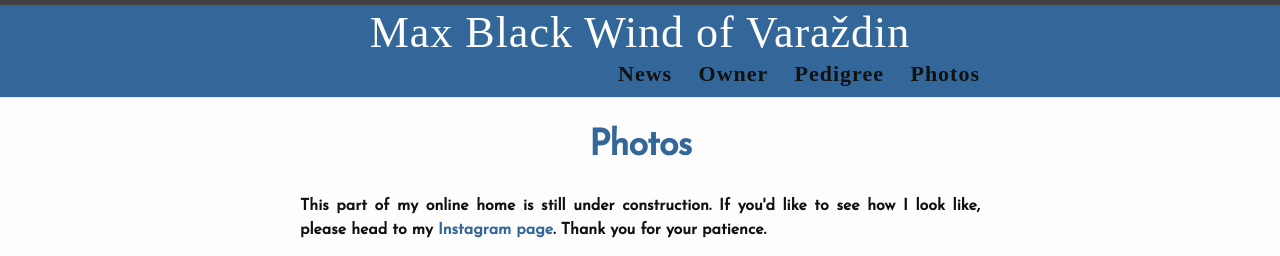
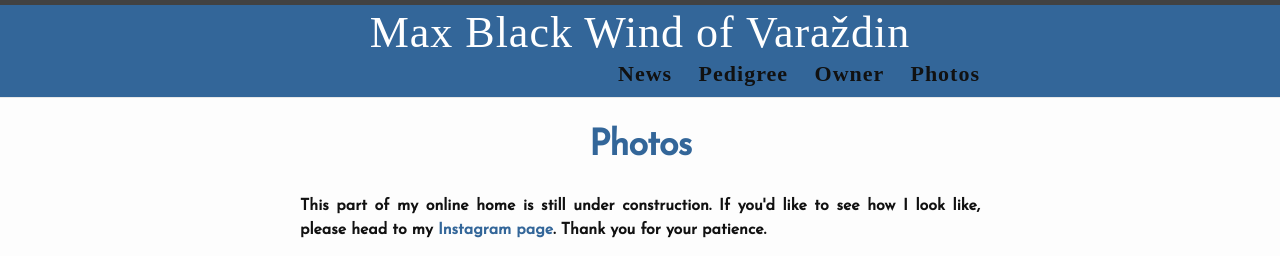
Before and after one commit to Lessey/Lessey.github.io, a Jekyll site: the page built from photos.html, in a window 1280 px wide. Shown: the top 256 px of the page. Built offline with Jekyll 4.4.1, drawn with Linux system fonts in a browser that asks for light colours; some web fonts are replaced.

Commit message:
Fixed page order

```diff
--- a/_includes/header.html
+++ b/_includes/header.html
@@ -34,7 +34,8 @@
 
       <div
         class="trigger">
-        {% for my_page in site.pages %}
+        {% assign sorted_pages = site.pages | sort:"order" %}
+        {% for my_page in sorted_pages %}
         {% if my_page.title %}
           <a
             class="page-link"
--- a/news.html
+++ b/news.html
@@ -2,6 +2,7 @@
 layout: page
 title: News
 permalink: /news/
+order: 1
 ---
 
 <div class="home">
--- a/owner.html
+++ b/owner.html
@@ -2,6 +2,7 @@
 layout: page
 title: Owner
 permalink: /owner/
+order: 3
 ---
 
 <div class="home">
--- a/pedigree.html
+++ b/pedigree.html
@@ -2,6 +2,7 @@
 layout: page
 title: Pedigree
 permalink: /pedigree/
+order: 2
 ---
 
 <div>
--- a/photos.html
+++ b/photos.html
@@ -2,6 +2,7 @@
 layout: page
 title: Photos
 permalink: /photos/
+order: 4
 ---
 
 <div class="home">
```
